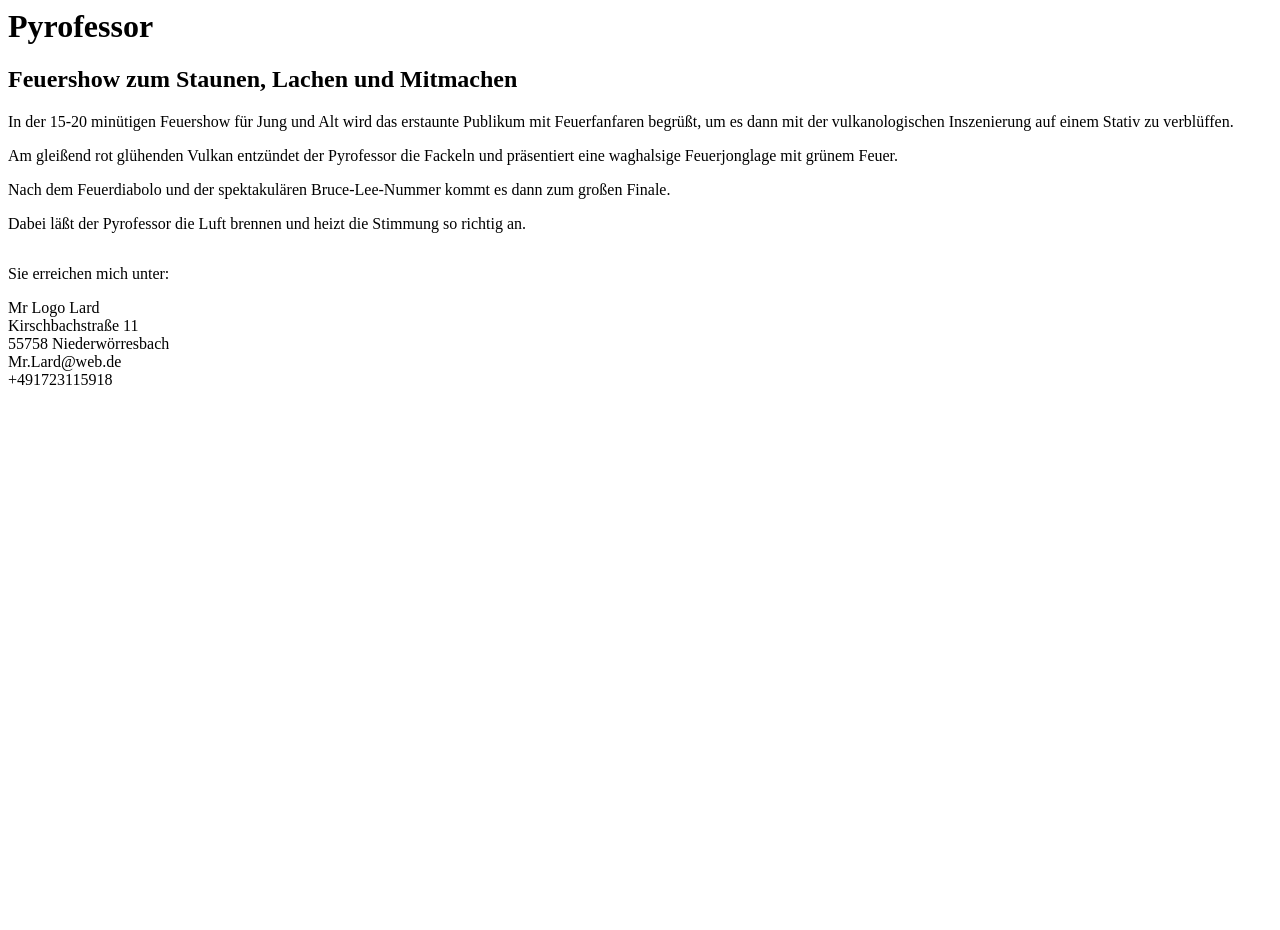
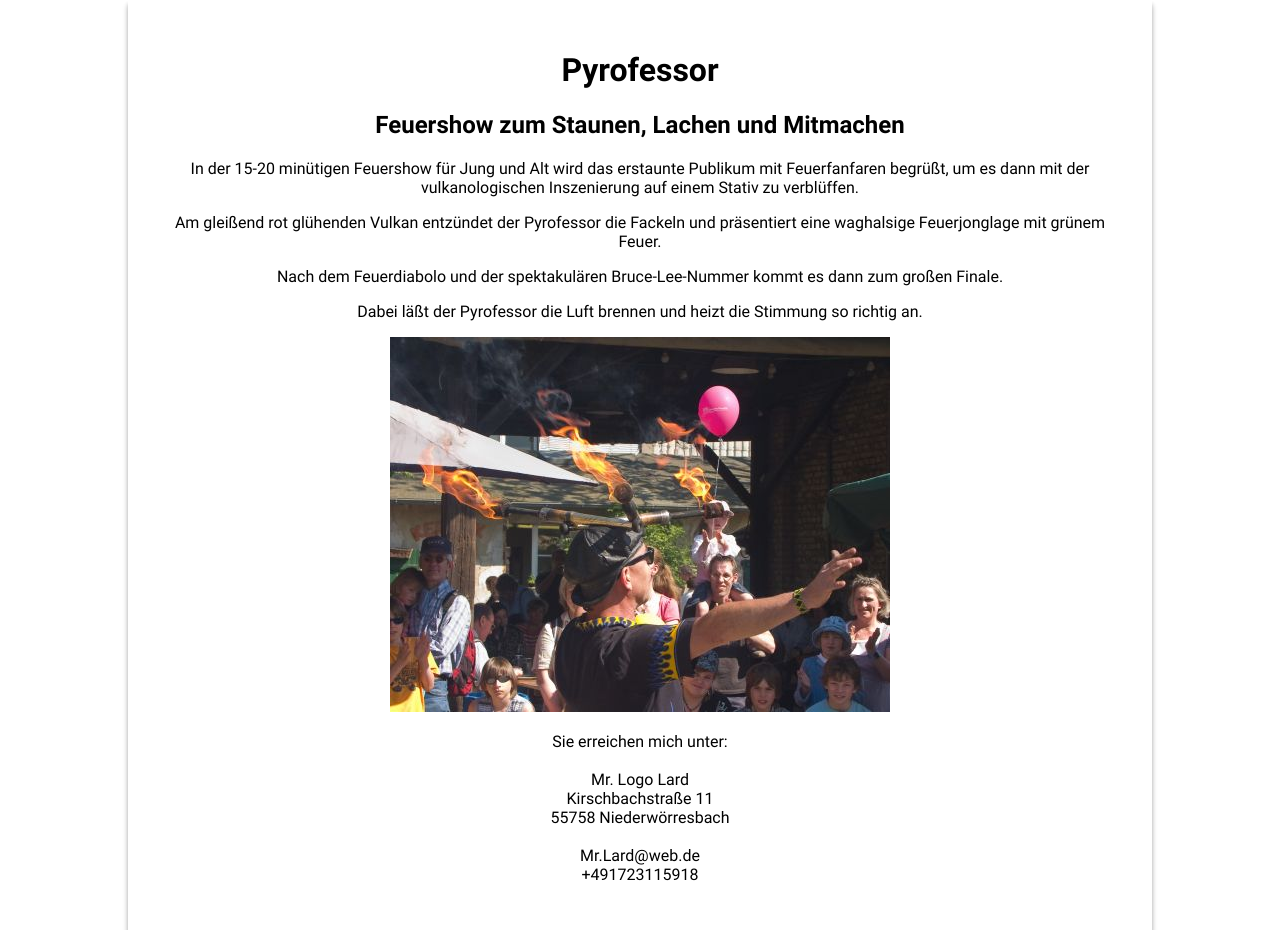
Before and after one commit to Pyrofessor/pyrofessor, a plain HTML site: page index.html in a window 1280 px wide. Before the commit the page ends 800 px from the top, so only its background shows below. Drawn offline with Linux system fonts and the light colour scheme.

Commit message:
startseite

```diff
--- a/index.html
+++ b/index.html
@@ -1,11 +1,24 @@
-<h1>Pyrofessor</h1>
-<h2>Feuershow zum Staunen, Lachen und Mitmachen</h2>
-<div>
+<!DOCTYPE html>
+<html lang="en">
+
+<head>
+  <meta charset="UTF-8">
+  <meta name="viewport" content="width=device-width, initial-scale=1.0">
+  <title>Pyrofessor</title>
+  <link id="css3" rel="stylesheet" href="assets/css/grid.css">
+</head>
+
+<body>
+  <main class="shadow">
+    <h1 class="text-center">Pyrofessor</h1>
+    <h2 class="text-center">Feuershow zum Staunen, Lachen und Mitmachen</h2>
+    <div class="text-center">
       <p>In der 15-20 minütigen Feuershow für Jung und Alt wird das erstaunte Publikum mit Feuerfanfaren begrüßt,
         um es dann mit der vulkanologischen Inszenierung auf einem Stativ zu verblüffen.
       </p>
       <p>
-        Am gleißend rot glühenden Vulkan entzündet der Pyrofessor die Fackeln und präsentiert eine waghalsige Feuerjonglage mit grünem Feuer.
+        Am gleißend rot glühenden Vulkan entzündet der Pyrofessor die Fackeln und präsentiert eine waghalsige
+        Feuerjonglage mit grünem Feuer.
       </p>
       <p>
         Nach dem Feuerdiabolo und der spektakulären Bruce-Lee-Nummer kommt es dann zum großen Finale.
@@ -14,16 +27,21 @@
         Dabei läßt der Pyrofessor die Luft brennen und heizt die Stimmung so richtig an.
       </p>
     </div>
-<div>
-    <img src="image.png" alt="">
+    <div class="text-center">
+      <img src="images/Jahrmarkt_Feuershow_foto_wendlandt.jpg" alt="">
     </div>
-<div>
-    <p>Sie erreichen mich unter:</p>
-    <p>
-        Mr Logo Lard <br>
+    <div class="text-center justify-content-center">
+      <p>Sie erreichen mich unter:<br>
+        <br>
+        Mr. Logo Lard <br>
         Kirschbachstraße 11<br>
         55758 Niederwörresbach<br>
+        <br>
         Mr.Lard@web.de<br>
         +491723115918
       </p>
     </div>
+  </main>
+</body>
+
+</html>
```
Lines whose indentation alone changed are shown as unchanged.
